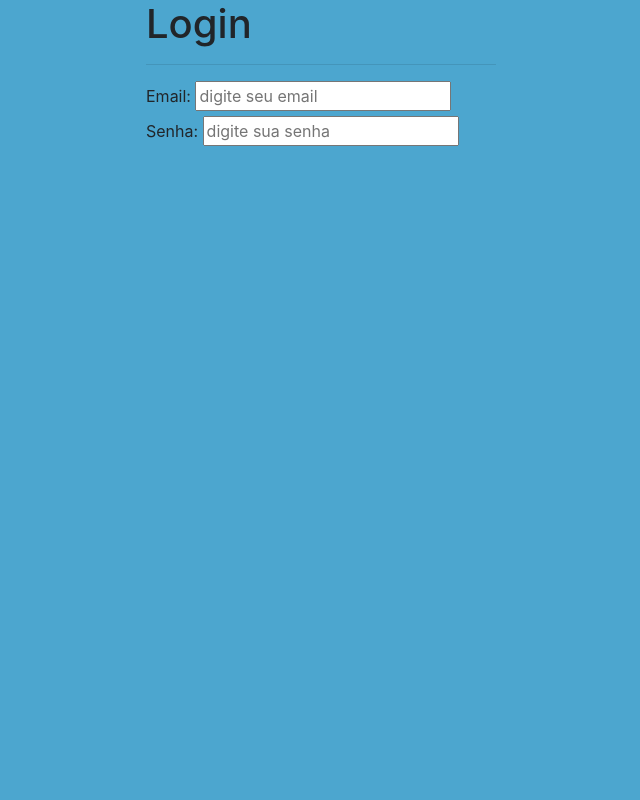
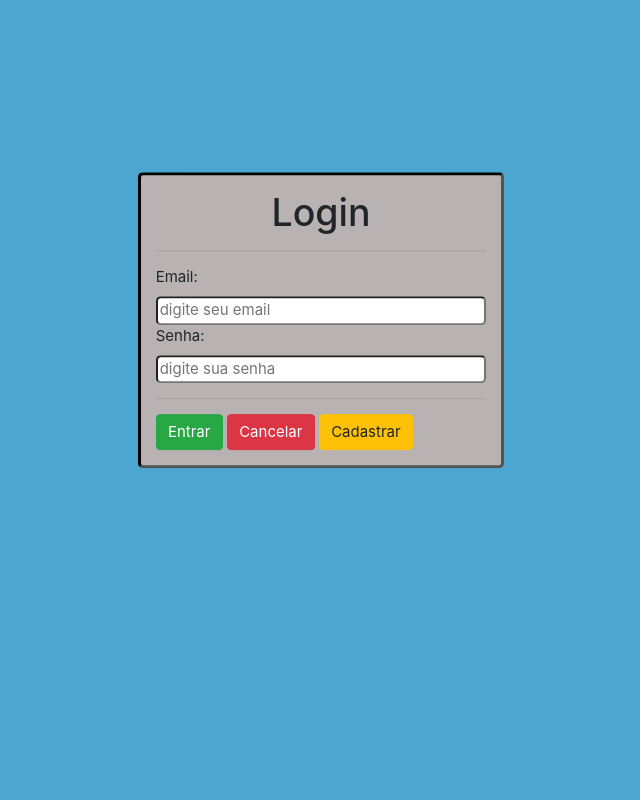
Before and after one commit to Nascimento-ghns/Integrador-de-Gest-o, a PHP site: page / in a window 1280 px wide. Shown: the whole page, without its empty margins (319-959 px from the left). Run offline with PHP 8.4, Linux system fonts and the light colour scheme.

Commit message:
estilização da pagina de login

```diff
--- a/css/estilo.css
+++ b/css/estilo.css
@@ -1,3 +1,29 @@
-body{
+*{
+    font-size: 15px;
+}
+.centralizaTitulo{
+    text-align: center;
+}
+#corpo{
+    height: 100vh;
     background-color: rgb(76, 166, 207);
 }
+#login{
+    position: relative;
+    top: 40%;
+    transform: translateY(-50%);
+}
+input{
+    border-radius: 5px;
+    width: 100%;
+}
+#formLogin{
+    border: 3px solid;
+    border-radius: 5px;
+    border-style: inset;
+    border-color: black;
+    padding: 15px;
+}
+.fundoCinza{
+    background-color: rgb(184, 178, 178);
+}
--- a/index.php
+++ b/index.php
@@ -13,21 +13,28 @@
     <title>Integrador de Gestão</title>
 </head>
 <body>
-    <section class="container">
-        <div  class="row">
-            <div class="col-md-4"></div>
-            <div class="col-md-4">
-                <form action="">
-                    <h1>Login</h1>
+
+    <div class="container-fluid" id="corpo">
+        <div  class="row" id="login">
+            <div class="offset-4 col-md-4">
+                <div class="container">
+                    <form action="" id="formLogin" class="fundoCinza">
+                        <h1 class="centralizaTitulo">Login</h1>
                         <hr>
                         <label for="email">Email:</label>
                         <input type="text" placeholder="digite seu email">
                         <br>
                         <label for="senha">Senha:</label>
                         <input type="text" placeholder="digite sua senha">
+                        <br>
+                        <hr>
+                        <button type="button" class="btn btn-success">Entrar</button>
+                        <button type="button" class="btn btn-danger">Cancelar</button>
+                        <button type="button" class="btn btn-warning">Cadastrar</button>
                     </form>
                 </div>
             </div>
-    </section>
+        </div>
+    </div>
 </body>
 </html>
```
Lines whose indentation alone changed are shown as unchanged.
